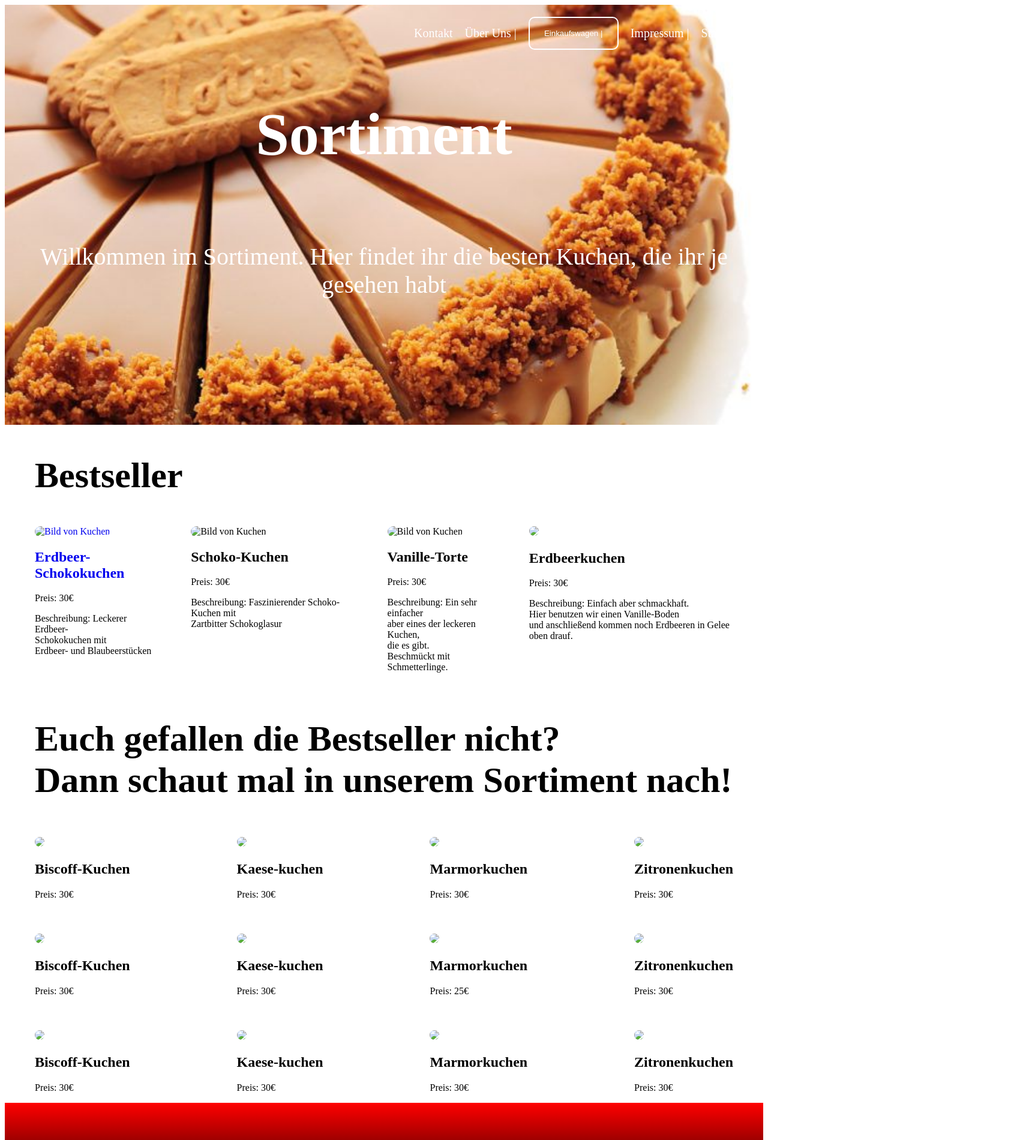
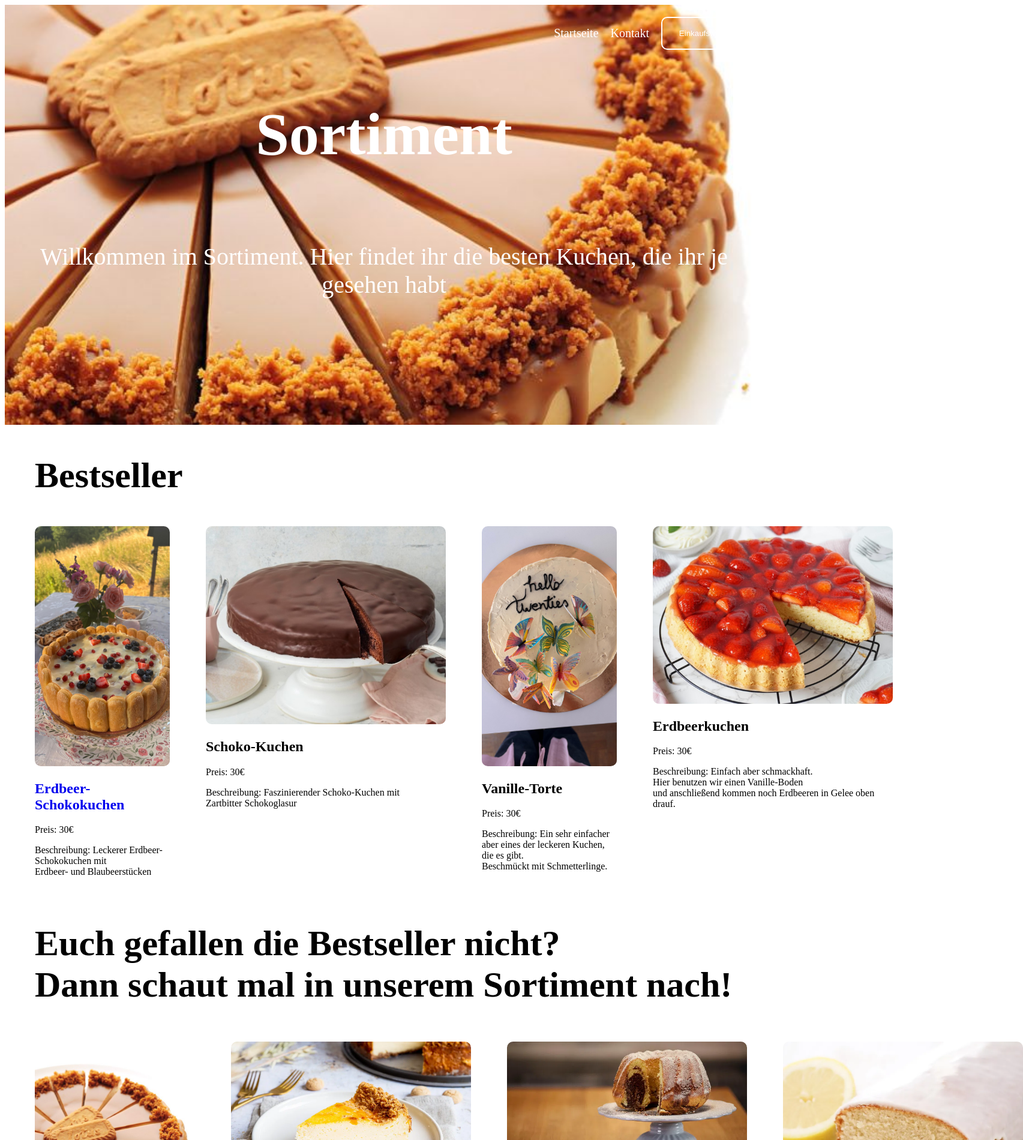
Before and after one commit to Samed-Uenal-57/Project-AMS, a website: page public/sortiment/sortiment.html in a window 1280 px wide. Shown: the top 1900 px of the page at 60% size, 1705 px wide, since content can reach past the window. Drawn offline with Linux system fonts and the light colour scheme.

Commit message:
Fixed the Image Bug

```diff
--- a/public/artikel/artikel.css
+++ b/public/artikel/artikel.css
@@ -55,15 +55,39 @@ img{
     width: 100%;
     height:100%;
 }
-#article button{
+.button{
     margin-top:10px;
-    border-radius: 10px;
+    border-radius: 5px;
     max-width: 500px;
     max-height: 50px;
     width:100%;
     height: 100%;
-    background-color: black;
+
     color:white;
+    text-transform: uppercase;
+    transition: all 2000ms;
+    overflow: hidden;
+}
+
+button:hover{
+    color:red;
+    transform: scale(1.1);
+
+}
+button::before{
+    content: "";
+    position: absolute;
+    left: -50px;
+    top: 0;
+    width: 0;
+    height: 100%;
+    background-color: #2c9caf;
+    transform: skewX(0deg);
+    z-index: -1;
+    transition: width 4000ms;
+}
+button:hover::before {
+  width: 250%;
 }
 /*Rezensionsbereich*/
 #reviewcontainer{
--- a/public/sortiment/sortiment.html
+++ b/public/sortiment/sortiment.html
@@ -12,11 +12,11 @@
             <section id="heroes">
 
                 <nav>
-                    <a href="../index/index.html">Startseite |</a>
-                    <a href="../impressum/">Impressum |</a>
-                    <a href="warenkorb.html"><button>Einkaufswagen |</button></a>
-                    <a href="../ueberuns/ueberuns.html"> Über Uns |</a>
+                    <a href="../warenkorb/warenkorb.html"><button>Einkaufswagen </button></a>
                     <a href="../kontakt/"> Kontakt </a>
+                    <a href="../index/index.html">Startseite</a>
+
+
                 </nav>
 
                 <div class="hero-text">
@@ -33,7 +33,7 @@
                 <div class="wholebox">
                     <div class="einkauf">
                         <a href="artikel.html">
-                            <img src="../pictures/ErdbeereSchokoKuchen.jpg" alt="Bild von Kuchen">
+                            <img src="../../pictures/ErdbeereSchokoKuchen.jpg" alt="Bild von Kuchen">
                             <h2>Erdbeer-Schokokuchen</h2>
                         </a>
                         <p>Preis: 30€</p>
@@ -43,7 +43,7 @@
 
                     </div>
                     <div class="einkauf">
-                        <img src="../pictures/Schokokuchen1.jpg" alt="Bild von Kuchen">
+                        <img src="../../pictures/Schokokuchen1.jpg" alt="Bild von Kuchen">
                         <h2>Schoko-Kuchen</h2>
                         <p>Preis: 30€</p>
                         <p>Beschreibung:
@@ -51,7 +51,7 @@
                         </p>
                     </div>
                     <div class="einkauf">
-                        <img src="../pictures/VanilleTorte.jpg" alt="Bild von Kuchen">
+                        <img src="../../pictures/VanilleTorte.jpg" alt="Bild von Kuchen">
                         <h2>Vanille-Torte</h2>
                         <p>Preis: 30€</p>
                         <p>Beschreibung:
@@ -59,7 +59,7 @@
                         </p>
                     </div>
                     <div class="einkauf">
-                        <img src="../pictures/Erdbeerkuchen.jpg">
+                        <img src="../../pictures/Erdbeerkuchen.jpg">
                         <h2>Erdbeerkuchen</h2>
                         <p>Preis: 30€</p>
                         <p>Beschreibung:
@@ -73,66 +73,66 @@
 
                 <div class="wholebox">
                     <div class="einkauf">
-                        <img src="../pictures/BiscoffCake.jpg">
+                        <img src="../../pictures/BiscoffCake.jpg">
                         <h2>Biscoff-Kuchen</h2>
                         <p>Preis: 30€</p>
                     </div>
                     <div class="einkauf">
-                        <img src="../pictures/KaesekuchenMitMascarpone.webp">
+                        <img src="../../pictures/KaesekuchenMitMascarpone.webp">
                         <h2>Kaese-kuchen</h2>
                         <p>Preis: 30€</p>
                     </div>
                     <div class="einkauf">
-                        <img src="../pictures/Mamorkuchen.jpg">
+                        <img src="../../pictures/Mamorkuchen.jpg">
                         <h2>Marmorkuchen</h2>
                         <p>Preis: 30€</p>
                     </div>
                     <div class="einkauf">
-                        <img src="../pictures/Zitronenkuchen.jpg">
+                        <img src="../../pictures/Zitronenkuchen.jpg">
                         <h2>Zitronenkuchen</h2>
                         <p>Preis: 30€</p>
                     </div>
                 </div>
                 <div class="wholebox">
                     <div class="einkauf">
-                        <img src="../pictures/BiscoffCake.jpg">
+                        <img src="../../pictures/BiscoffCake.jpg">
                         <h2>Biscoff-Kuchen</h2>
                         <p>Preis: 30€</p>
                     </div>
                     <div class="einkauf">
-                        <img src="../pictures/KaesekuchenMitMascarpone.webp">
+                        <img src="../../pictures/KaesekuchenMitMascarpone.webp">
                         <h2>Kaese-kuchen</h2>
                         <p>Preis: 30€</p>
                     </div>
                     <div class="einkauf">
-                        <img src="../pictures/Mamorkuchen.jpg">
+                        <img src="../../pictures/Mamorkuchen.jpg">
                         <h2>Marmorkuchen</h2>
                         <p>Preis: 25€</p>
                     </div>
                     <div class="einkauf">
-                        <img src="../pictures/Zitronenkuchen.jpg">
+                        <img src="../../pictures/Zitronenkuchen.jpg">
                         <h2>Zitronenkuchen</h2>
                         <p>Preis: 30€</p>
                     </div>
                 </div>
                 <div class="wholebox">
                     <div class="einkauf">
-                        <img src="../pictures/BiscoffCake.jpg">
+                        <img src="../../pictures/BiscoffCake.jpg">
                         <h2>Biscoff-Kuchen</h2>
                         <p>Preis: 30€</p>
                     </div>
                     <div class="einkauf">
-                        <img src="../pictures/KaesekuchenMitMascarpone.webp">
+                        <img src="../../pictures/KaesekuchenMitMascarpone.webp">
                         <h2>Kaese-kuchen</h2>
                         <p>Preis: 30€</p>
                     </div>
                     <div class="einkauf">
-                        <img src="../pictures/Mamorkuchen.jpg">
+                        <img src="../../pictures/Mamorkuchen.jpg">
                         <h2>Marmorkuchen</h2>
                         <p>Preis: 30€</p>
                     </div>
                     <div class="einkauf">
-                        <img src="../pictures/Zitronenkuchen.jpg">
+                        <img src="../../pictures/Zitronenkuchen.jpg">
                         <h2>Zitronenkuchen</h2>
                         <p>Preis: 30€</p>
                     </div>
```
Also changed, not shown: public/artikel/artikel.html (+5 -5 lines), public/warenkorb/warenkorb.html (+2 -2 lines).
